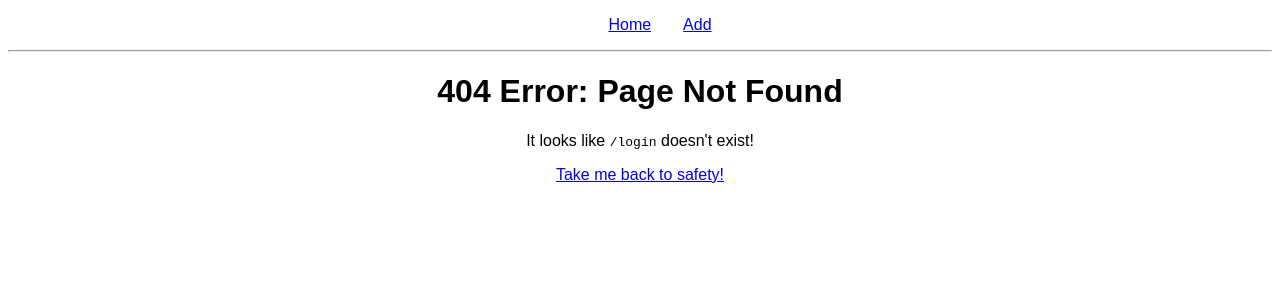
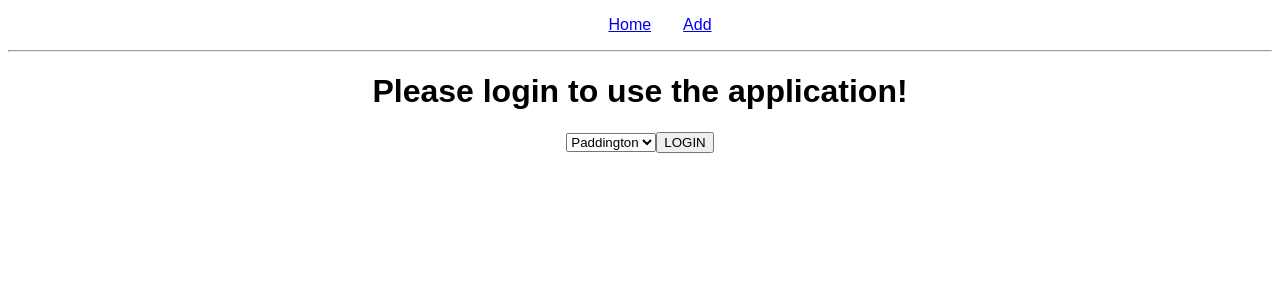
Before and after one commit to iwakoscott/react-router-workshop, a React (Create React App) app: page /login in a window 1280 px wide. Before the commit this address had no page. Shown: the top 300 px of the page. Built offline with nearby package versions, Linux system fonts and the light colour scheme.

Commit message:
Add final features from STEP-04

```diff
--- a/src/components/App.js
+++ b/src/components/App.js
@@ -1,5 +1,12 @@
 import React from 'react';
-import { BrowserRouter, Route, Link, Switch, NavLink } from 'react-router-dom';
+import {
+  BrowserRouter,
+  Route,
+  Link,
+  Switch,
+  NavLink,
+  Redirect
+} from 'react-router-dom';
 
 function Home(props) {
   const ideas = props.ideas;
@@ -29,7 +36,7 @@ function Add(props) {
     event.preventDefault();
     const input = event.target.elements[0];
     const title = input.value;
-    props.handleAddIdea(title);
+    props.handleAddIdea(title, props.authUser);
     input.value = '';
     props.history.push('/');
   };
@@ -70,6 +77,12 @@ function NavBar(props) {
             Add
           </NavLink>
         </li>
+        {props.authUser !== null ? (
+          <li>
+            Welcome, {props.authUser}!{' '}
+            <button onClick={props.logout}>LOGOUT</button>
+          </li>
+        ) : null}
       </ul>
     </nav>
   );
@@ -96,6 +109,7 @@ function Vote(props) {
       <h3>
         {idea.likes} {idea.likes > 0 ? '🌶' : idea.likes < 0 ? '💩' : '⭐️'}
       </h3>
+      <h6>Added by {idea.author}</h6>
       <section>
         <button onClick={vote('+')}>{'👍'}</button>
         <button onClick={vote('-')}>{'👎'}</button>
@@ -104,29 +118,82 @@ function Vote(props) {
   );
 }
 
-function App({ handleAddIdea, getIdeas, getIdea, handleVote }) {
-  // console.log(getIdeas());
+function Login(props) {
+  const handleSubmit = event => {
+    event.preventDefault();
+    const user = event.target.elements[0].value;
+    props.login(user);
+
+    const { from } = props.location.state || { from: { pathname: '/' } };
+    props.history.push(from.pathname);
+  };
+
+  return (
+    <div>
+      <h1>Please login to use the application!</h1>
+      <form onSubmit={handleSubmit}>
+        <select>
+          <option value="Paddington">Paddington</option>
+          <option value="AuntLucy">AuntLucy</option>
+          <option value="Scott93">Scott93</option>
+        </select>
+        <button>LOGIN</button>
+      </form>
+    </div>
+  );
+}
+
+function PrivateRoute({ to, render, authUser, ...rest }) {
+  const isAuthed = authUser !== null;
+  return (
+    <Route
+      {...rest}
+      render={props =>
+        isAuthed ? (
+          render({ ...props, authUser })
+        ) : (
+          <Redirect
+            to={{
+              pathname: '/login',
+              state: { from: props.location }
+            }}
+          />
+        )
+      }
+    />
+  );
+}
+
+function App({ handleAddIdea, getIdeas, getIdea, handleVote, auth }) {
+  const authUser = auth.getAuthUser();
   return (
     <div>
       <BrowserRouter>
         <div>
-          <NavBar />
+          <NavBar authUser={authUser} logout={auth.unsetAuthUser} />
           <hr />
           <Switch>
-            <Route
+            <PrivateRoute
               exact
+              authUser={authUser}
               path="/"
               render={props => <Home ideas={getIdeas()} {...props} />}
             />
-            <Route
+            <PrivateRoute
+              authUser={authUser}
               path="/add"
               render={props => <Add handleAddIdea={handleAddIdea} {...props} />}
             />
-            <Route
+            <PrivateRoute
+              authUser={authUser}
               path="/jams/:id"
               render={props => (
                 <Vote handleVote={handleVote} getIdea={getIdea} {...props} />
               )}
+            />
+            <Route
+              path="/login"
+              render={props => <Login login={auth.setAuthUser} {...props} />}
             />
             <Route component={Error} />
           </Switch>
```
